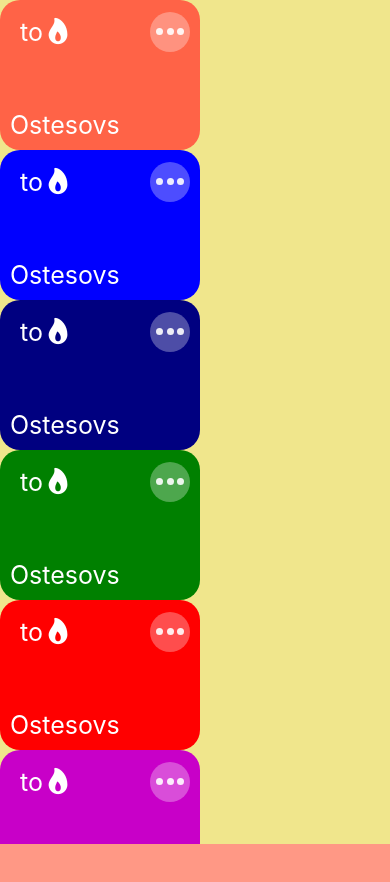
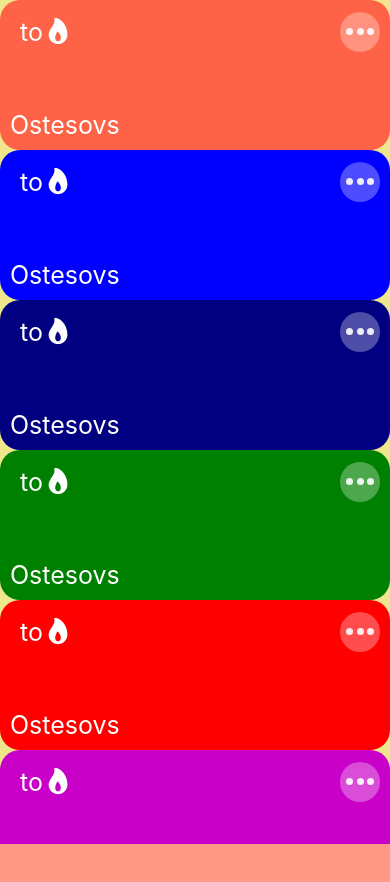
Before and after one commit to JeppeGivskud/Projekt-8---PDP2020, a React Native app in the folder App interface/HabitPageExample/: screen / in a window 390 px wide. Built offline with nearby package versions, Linux system fonts and the light colour scheme.

Commit message:
Fills a certain amount of space

```diff
--- a/App interface/HabitPageExample/components/HabitBox.js
+++ b/App interface/HabitPageExample/components/HabitBox.js
@@ -33,6 +33,9 @@ const styles = StyleSheet.create({
         width: 200,
         height: 150,
         borderRadius: 20,
+
+        flex: 1,
+        minWidth: 200,
     },
 
     ellipsisContainer: {
```
